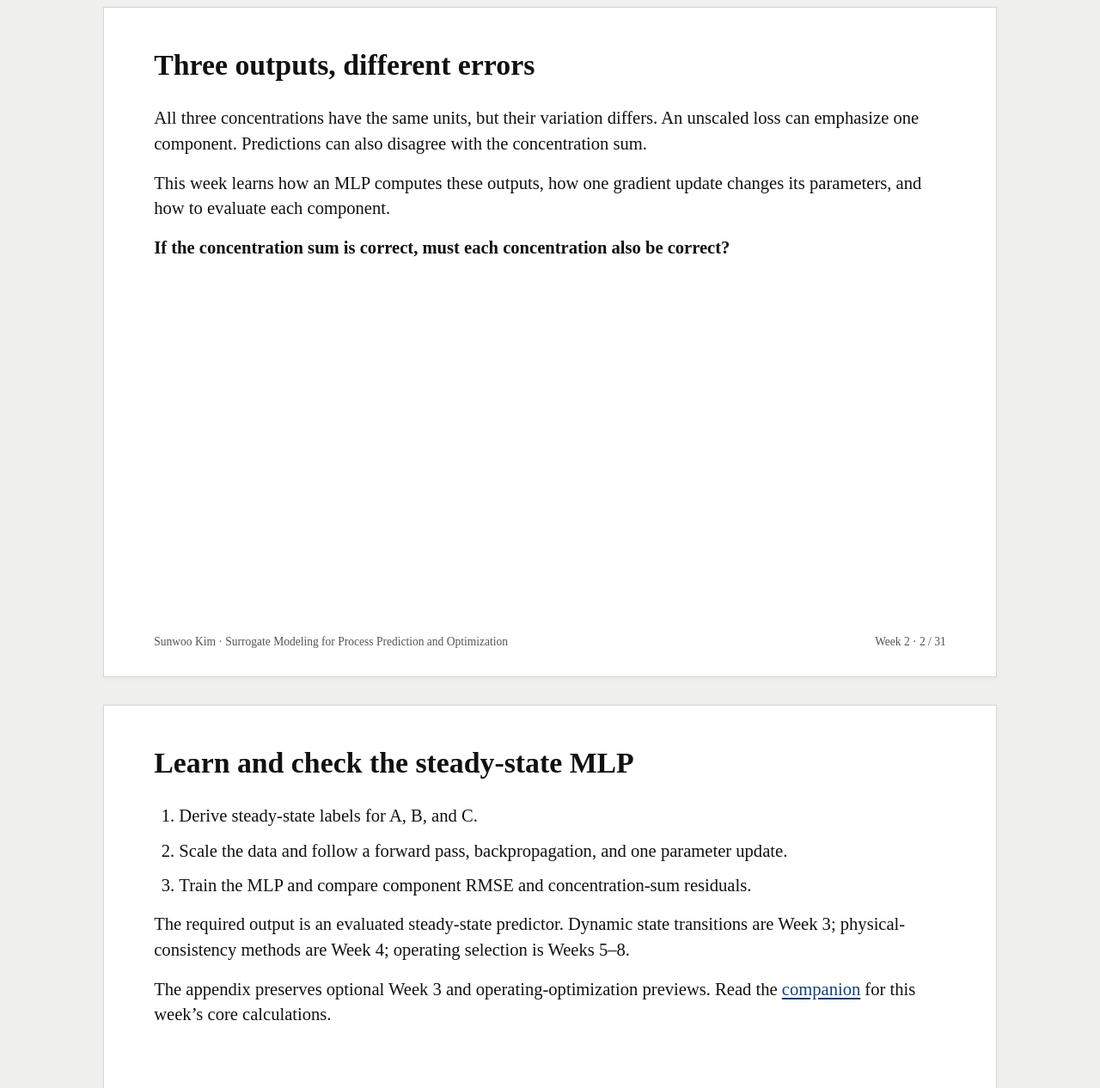
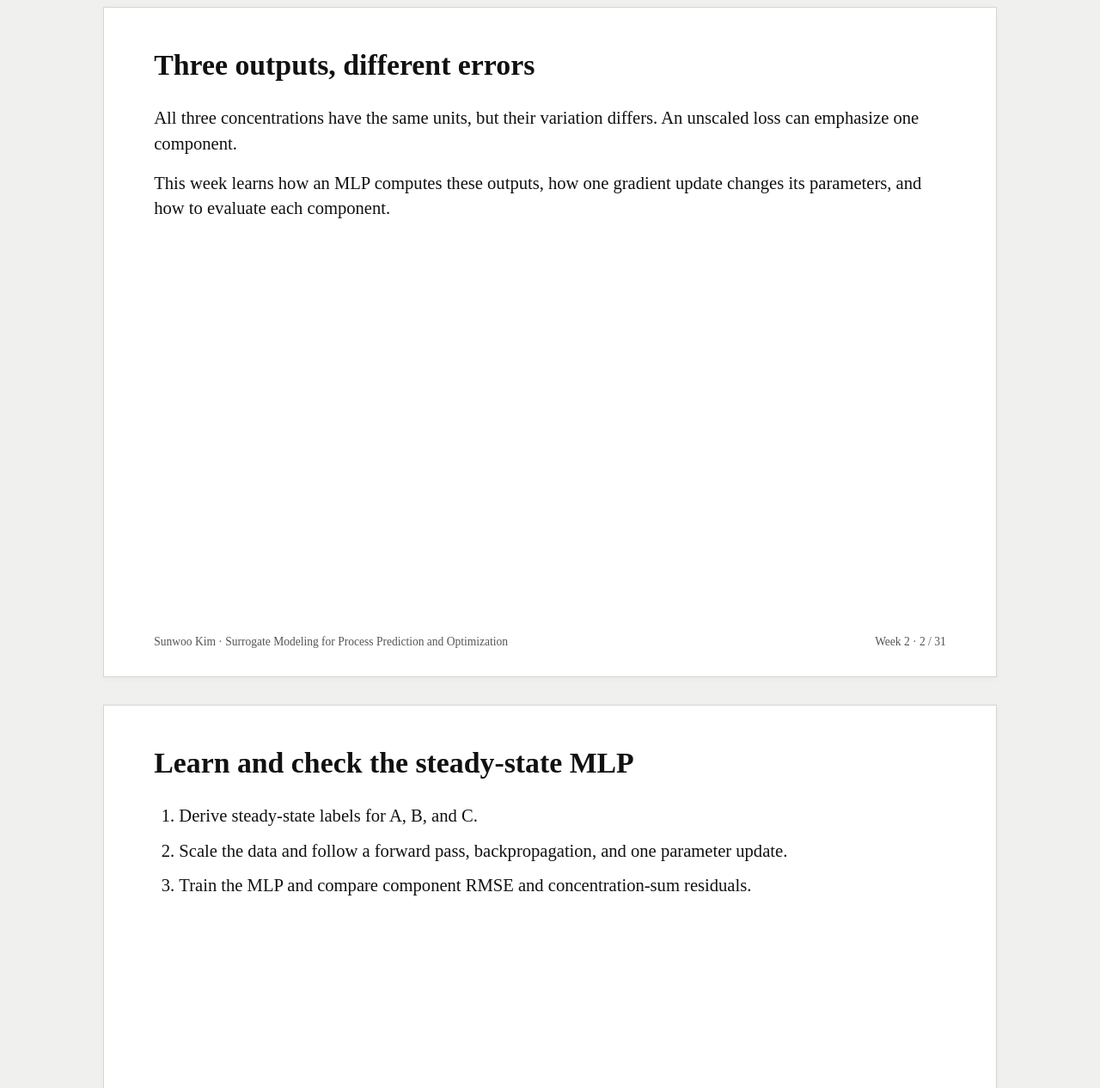
Before and after one commit to SunBooGermany/SunBooGermany.github.io, a Jekyll site: the page built from courses/surrogate-models/week-02.md, in a window 1280 px wide and 1400 px high, scrolled down 1302 px, cut to the strip 134-1400 px from the top of the window. Shown: the whole strip at 86% size. Built offline with Jekyll 4.4.1, drawn with Linux system fonts in a browser that asks for light colours; some of the changed text lies outside the part shown.

Commit message:
Publish approved Week 2 lecture revisions

````diff
--- a/_layouts/course-note.html
+++ b/_layouts/course-note.html
@@ -34,7 +34,7 @@
       {% if page.reading_pdf_ko %}<a class="button secondary" data-lang-panel="ko" hidden href="{{ page.reading_pdf_ko | relative_url }}" download>읽기자료 PDF (한국어)</a>{% endif %}
       {% if page.lecture_note %}<a class="button secondary" href="{{ page.lecture_note | relative_url }}"><span data-lang-panel="en">Return to the lecture</span><span data-lang-panel="ko" hidden>강의노트로 돌아가기</span></a>{% endif %}
       {% if page.notebook %}<a class="button secondary" href="{{ page.notebook | relative_url }}" download><span data-lang-panel="en">{% if page.notebook_2 %}Core lab: steady-state notebook{% else %}Download notebook{% endif %}</span><span data-lang-panel="ko" hidden>{% if page.notebook_2 %}필수 실습: 정상상태 notebook{% else %}Notebook 다운로드{% endif %}</span></a>{% endif %}
-      {% if page.notebook_2 %}<a class="button secondary" href="{{ page.notebook_2 | relative_url }}" download><span data-lang-panel="en">Optional: Week 3 dynamic preview</span><span data-lang-panel="ko" hidden>선택: 3주차 동적 실습 미리보기</span></a>{% endif %}
+      {% if page.notebook_2 %}<a class="button secondary" href="{{ page.notebook_2 | relative_url }}" download><span data-lang-panel="en">Dynamic notebook</span><span data-lang-panel="ko" hidden>동적 notebook</span></a>{% endif %}
       {% if page.lab_script %}<a class="button secondary" href="{{ page.lab_script | relative_url }}" download><span data-lang-panel="en">Python script</span><span data-lang-panel="ko" hidden>Python 스크립트</span></a>{% endif %}
     </nav>
   </header>
--- a/courses/surrogate-models/week-02.md
+++ b/courses/surrogate-models/week-02.md
@@ -47,11 +47,9 @@
 
 ## Three outputs, different errors
 
-All three concentrations have the same units, but their variation differs. An unscaled loss can emphasize one component. Predictions can also disagree with the concentration sum.
+All three concentrations have the same units, but their variation differs. An unscaled loss can emphasize one component.
 
 This week learns how an MLP computes these outputs, how one gradient update changes its parameters, and how to evaluate each component.
-
-**If the concentration sum is correct, must each concentration also be correct?**
 
 <!-- lecture-page -->
 
@@ -60,10 +58,6 @@
 1. Derive steady-state labels for A, B, and C.
 2. Scale the data and follow a forward pass, backpropagation, and one parameter update.
 3. Train the MLP and compare component RMSE and concentration-sum residuals.
-
-The required output is an evaluated steady-state predictor. Dynamic state transitions are Week 3; physical-consistency methods are Week 4; operating selection is Weeks 5–8.
-
-The appendix preserves optional Week 3 and operating-optimization previews. Read the [companion]({{ page.reading_note | relative_url }}) for this week’s core calculations.
 
 <!-- lecture-page -->
 
@@ -286,7 +280,7 @@
 python week02_lab.py --mode steady --output-dir week02-results
 ```
 
-Evaluate the trained predictor by component RMSE and concentration-sum residual. The [dynamic notebook]({{ page.notebook_2 | relative_url }}) and `--mode dynamic` are optional Week 3 previews. The stored operating-selection results belong to the later optimization part.
+Evaluate the trained predictor by component RMSE and concentration-sum residual. The stored operating-selection results belong to the later optimization part.
 
 <!-- lecture-page -->
 
@@ -299,21 +293,17 @@
 
 Submit the steady-state model, split/scaling details, checked gradient update, and component/consistency evaluation.
 
-Optional: work through the following dynamic preview for Week 3; revisit operating selection in Weeks 5–8.
-
 Original explanations: PyTorch [model construction](https://docs.pytorch.org/tutorials/beginner/basics/buildmodel_tutorial.html), [autograd](https://docs.pytorch.org/tutorials/beginner/basics/autogradqs_tutorial.html), and [training](https://docs.pytorch.org/tutorials/beginner/basics/optimization_tutorial.html).
 
 <!-- lecture-page -->
 
-## Reading and optional previews
+## Reading companion
 
 The [Week 2 companion]({{ page.reading_note | relative_url }}) and [English PDF]({{ page.reading_pdf_en | relative_url }}) explain the three-output map, parameter count, scaling, gradient update, training loop, and independent diagnostics.
 
-Finish the steady-state lab first. The remaining pages are **optional previews**: dynamic data and rollout for Week 3, then operating selection for Weeks 5–8. These previews are outside this week’s required submission.
-
 <!-- lecture-page -->
 
-## Week 3 preview: Generate dynamic concentration data
+## Generate dynamic concentration data
 
 Use the same balances to generate 30 min trajectories at **Δt = 0.2 min**. There are 150 input intervals and 151 concentration times. Feed concentration and residence time are fixed within each trajectory; temperature can change between intervals. Each initial concentration vector sums to the feed concentration.
 
@@ -327,7 +317,7 @@
 
 <!-- lecture-page -->
 
-## Week 3 preview: Learn a dynamic MLP
+## Learn a dynamic MLP
 
 The network receives six values: three current concentrations and [T, τ, C_Af]. Use a **6 → 32 → 32 → 3** architecture, containing **1379 parameters**. Train its three outputs on concentration increments Δc = c_next − c_current. Standardize both inputs and increments with training statistics.
 
@@ -337,13 +327,13 @@
 
 <!-- lecture-page -->
 
-## Week 3 preview: Dynamic model training history
+## Dynamic model training history
 
 <figure><img src="{{ '/assets/courses/surrogate-models/week-02/dynamic-training.png' | relative_url }}" alt="Training and validation losses for standardized concentration increments." /><figcaption>The dynamic loss is measured on standardized increments.</figcaption></figure>
 
 <!-- lecture-page -->
 
-## Week 3 preview: One-step prediction and time-series rollout
+## One-step prediction and time-series rollout
 
 For one-step evaluation, supply the reference concentration at each time. For rollout, begin with the specified initial concentration and then supply the model's previous prediction:
 
@@ -353,13 +343,13 @@
 
 <!-- lecture-page -->
 
-## Week 3 preview: Two temperature plans: full time series
+## Two temperature plans: full time series
 
 <figure class="tall-figure"><img src="{{ '/assets/courses/surrogate-models/week-02/dynamic-rollout.png' | relative_url }}" alt="Two prescribed temperature plans and reference-versus-MLP time series for A, B, and C." /><figcaption>Solid curves are reference concentrations; dashed curves are MLP rollout. The temperature plan changes all three concentration histories.</figcaption></figure>
 
 <!-- lecture-page -->
 
-## Week 3 preview: One-step and rollout errors
+## One-step and rollout errors
 
 | Test RMSE, mol/L | A | B | C |
 | --- | --- | --- | --- |
@@ -375,13 +365,13 @@
 
 <!-- lecture-page -->
 
-## Week 3 preview: Follow errors over the prediction horizon
+## Follow errors over the prediction horizon
 
 <figure><img src="{{ '/assets/courses/surrogate-models/week-02/dynamic-errors.png' | relative_url }}" alt="Component rollout RMSE and concentration-sum residual over the prediction horizon." /><figcaption>Errors over 20 test trajectories. Dotted lines show the corresponding one-step RMSE.</figcaption></figure>
 
 <!-- lecture-page -->
 
-## Week 3 preview: Compare the final B concentration
+## Compare the final B concentration
 
 | Final B concentration at 30 min, mol/L | Reference | MLP rollout |
 | --- | --- | --- |
@@ -454,10 +442,6 @@
 1. A·B·C의 정상상태 label을 유도한다.
 2. 데이터를 scaling하고 forward·backpropagation·파라미터 갱신 한 번을 따라간다.
 3. MLP를 학습하고 성분별 RMSE와 농도 합 residual을 비교한다.
-
-필수 결과물은 평가한 정상상태 predictor다. 동적 상태전이는 3주차, 물리적 일관성을 반영하는 방법은 4주차, 운전점 선택은 5–8주차에서 다룬다.
-
-부록에 선택적인 3주차·운전 최적화 미리보기를 보존했다. 이번 주 핵심 계산은 [읽기자료]({{ page.reading_note | relative_url }})에서 따라간다.
 
 <!-- lecture-page -->
 
@@ -680,7 +664,7 @@
 python week02_lab.py --mode steady --output-dir week02-results
 ```
 
-학습한 predictor의 성분별 RMSE와 농도 합 residual을 평가한다. [동적 Notebook]({{ page.notebook_2 | relative_url }})과 `--mode dynamic`은 선택적인 3주차 미리보기다. 기록된 운전점 선택 결과는 후반부 최적화 내용이다.
+학습한 predictor의 성분별 RMSE와 농도 합 residual을 평가한다. 기록된 운전점 선택 결과는 후반부 최적화 내용이다.
 
 <!-- lecture-page -->
 
@@ -693,21 +677,17 @@
 
 정상상태 모델, 분할·scaling 정보, 확인한 gradient 갱신, 성분별 오차·일관성 평가를 제출한다.
 
-선택: 다음 동적 미리보기는 3주차를 준비하는 자료다. 운전점 선택은 5–8주차에서 다시 다룬다.
-
 원문 해설: PyTorch [모델 구성](https://docs.pytorch.org/tutorials/beginner/basics/buildmodel_tutorial.html), [autograd](https://docs.pytorch.org/tutorials/beginner/basics/autogradqs_tutorial.html), [학습](https://docs.pytorch.org/tutorials/beginner/basics/optimization_tutorial.html).
 
 <!-- lecture-page -->
 
-## 읽기자료와 선택 미리보기
+## 읽기자료
 
 [2주차 읽기자료]({{ page.reading_note | relative_url }})와 [국문 PDF]({{ page.reading_pdf_ko | relative_url }})에서 세 출력 mapping, 파라미터 수, scaling, gradient 갱신, 학습 loop와 독립 진단을 읽는다.
 
-정상상태 실습을 먼저 마친다. 뒤의 페이지는 **선택 미리보기**다. 3주차의 동적 데이터·rollout과 5–8주차의 운전점 선택을 준비하며, 이번 주 필수 제출물에 포함하지 않는다.
-
 <!-- lecture-page -->
 
-## 3주차 미리보기: 동적 농도 데이터 생성
+## 동적 농도 데이터 생성
 
 같은 수지식으로 **Δt = 0.2 min**, 30 min 길이의 궤적을 생성한다. 입력 구간은 150개, 농도 시점은 151개다. 한 궤적 안에서 유입 농도·체류시간은 고정하고 온도를 구간 사이에서 바꾼다. 각 초기 농도 벡터의 합은 유입 농도와 같다.
 
@@ -721,7 +701,7 @@
 
 <!-- lecture-page -->
 
-## 3주차 미리보기: 동적 MLP 학습
+## 동적 MLP 학습
 
 현재 세 농도와 [T, τ, C_Af]를 합친 여섯 값을 입력한다. **6 → 32 → 32 → 3** 구조이며 parameter는 **1379개**다. 세 출력의 학습 target은 농도 변화량 Δc = c_next − c_current다. 입력과 변화량 모두 train 통계량으로 표준화한다.
 
@@ -731,13 +711,13 @@
 
 <!-- lecture-page -->
 
-## 3주차 미리보기: 동적 모델 학습 곡선
+## 동적 모델 학습 곡선
 
 <figure><img src="{{ '/assets/courses/surrogate-models/week-02/dynamic-training.png' | relative_url }}" alt="표준화한 농도 변화량을 학습하는 동적 MLP의 train·validation loss." /><figcaption>동적 loss는 표준화된 농도 변화량에서 계산한다.</figcaption></figure>
 
 <!-- lecture-page -->
 
-## 3주차 미리보기: One-step 예측과 시계열 rollout
+## One-step 예측과 시계열 rollout
 
 One-step 평가에서는 각 시점의 기준 농도를 입력한다. Rollout에서는 지정한 초기 농도로 시작한 뒤 직전 예측값을 다음 입력으로 사용한다.
 
@@ -747,13 +727,13 @@
 
 <!-- lecture-page -->
 
-## 3주차 미리보기: 두 온도 계획의 전체 시계열
+## 두 온도 계획의 전체 시계열
 
 <figure class="tall-figure"><img src="{{ '/assets/courses/surrogate-models/week-02/dynamic-rollout.png' | relative_url }}" alt="두 온도 계획과 A·B·C의 기준 농도·MLP rollout 시계열." /><figcaption>실선은 기준 농도, 점선은 MLP rollout이다. 온도 계획에 따라 세 성분의 시간 응답이 달라진다.</figcaption></figure>
 
 <!-- lecture-page -->
 
-## 3주차 미리보기: One-step과 rollout 오차
+## One-step과 rollout 오차
 
 | Test RMSE, mol/L | A | B | C |
 | --- | --- | --- | --- |
@@ -769,13 +749,13 @@
 
 <!-- lecture-page -->
 
-## 3주차 미리보기: 예측 horizon에 따른 오차
+## 예측 horizon에 따른 오차
 
 <figure><img src="{{ '/assets/courses/surrogate-models/week-02/dynamic-errors.png' | relative_url }}" alt="예측 horizon에 따른 성분별 rollout RMSE와 농도 합 residual." /><figcaption>Test 궤적 20개의 시간별 오차. 점선은 성분별 one-step RMSE다.</figcaption></figure>
 
 <!-- lecture-page -->
 
-## 3주차 미리보기: 최종 B 농도 비교
+## 최종 B 농도 비교
 
 | 30 min의 B 농도, mol/L | 기준 모델 | MLP rollout |
 | --- | --- | --- |
````
Also changed, not shown: other parts of courses/surrogate-models/week-02.md (+1 -3 lines), AGENTS.md (+10 -0 lines), 2 other files.
